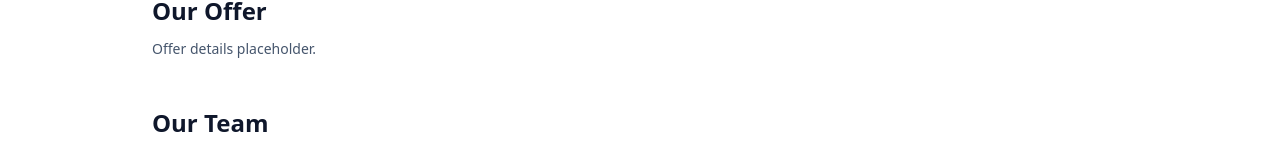
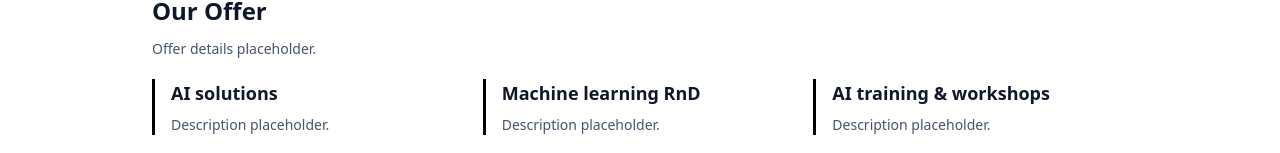
Before and after one commit to radiant2-dev/radiant2-website, a React (Vite) app: page / in a window 1280 px wide. Shown: the part 638-791 px from the top of the page. Built offline with nearby package versions, Linux system fonts and the light colour scheme.

Commit message:
Add grid for Our offer section

```diff
--- a/src/App.jsx
+++ b/src/App.jsx
@@ -20,6 +20,26 @@ function App() {
         <section className="space-y-3">
           <h2 className="text-2xl font-semibold">Our Offer</h2>
           <p className="text-sm text-slate-600">Offer details placeholder.</p>
+          <div className="grid gap-4 pt-2 text-sm text-slate-700 sm:grid-cols-3">
+            <div className="space-y-2 border-l-[3px] border-black pl-4">
+              <h3 className="text-lg font-semibold text-slate-900">
+                AI solutions
+              </h3>
+              <p className="text-sm text-slate-600">Description placeholder.</p>
+            </div>
+            <div className="space-y-2 border-l-[3px] border-black pl-4">
+              <h3 className="text-lg font-semibold text-slate-900">
+                Machine learning RnD
+              </h3>
+              <p className="text-sm text-slate-600">Description placeholder.</p>
+            </div>
+            <div className="space-y-2 border-l-[3px] border-black pl-4">
+              <h3 className="text-lg font-semibold text-slate-900">
+                AI training &amp; workshops
+              </h3>
+              <p className="text-sm text-slate-600">Description placeholder.</p>
+            </div>
+          </div>
         </section>
 
         <section className="space-y-3">
```
Also changed, not shown: 1 other file (tests, documents, lock files or other folders).
